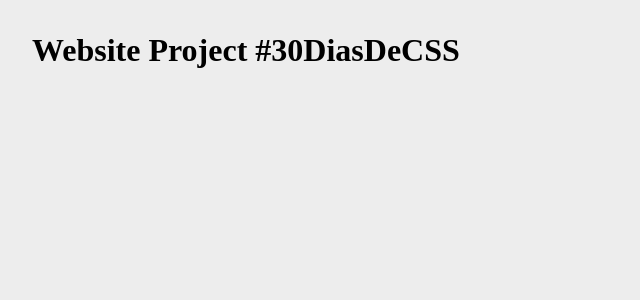
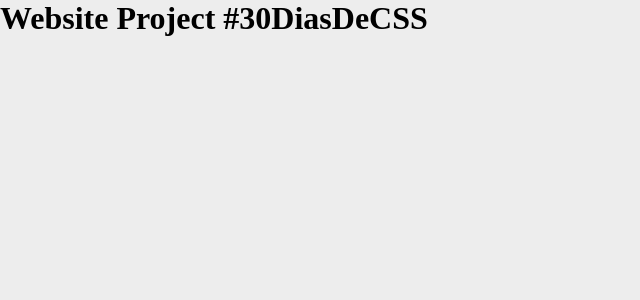
Before and after one commit to ThesllaDev/30DiasDeCSS-SASS, a React (Vite) app: page / in a window 1280 px wide. Shown: the top 300 px of the page, without its empty margins (0-640 px from the left). Built offline with nearby package versions, Linux system fonts and the light colour scheme.

Commit message:
🚚💄Style: update style and import path

```diff
--- a/src/App.css
+++ b/src/App.css
@@ -36,5 +36,4 @@ p {
 #root {
   max-width: 1280px;
   margin: 0 auto;
-  padding: 2rem;
 }
--- a/src/App.scss
+++ b/src/App.scss
@@ -1,8 +1,7 @@
-@use "./assets/styles/reset";
-@use "./assets/styles/base";
+@use "./assets/styles/base/reset";
+@use "./assets/styles/base/base";
 
 #root {
 	max-width: 1280px;
 	margin: 0 auto;
-	padding: 2rem;
 }
```
